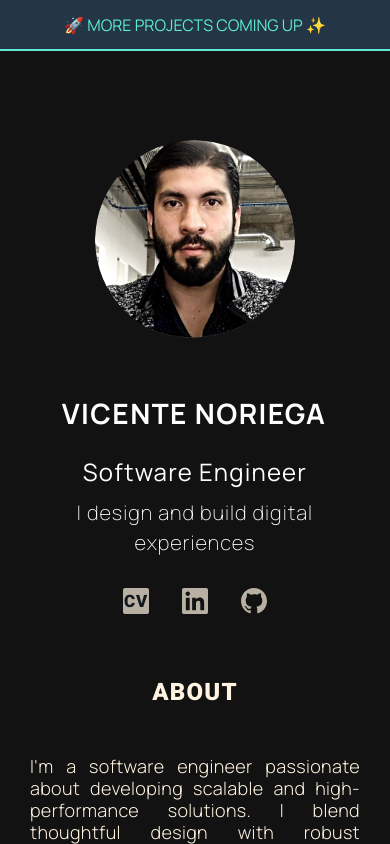
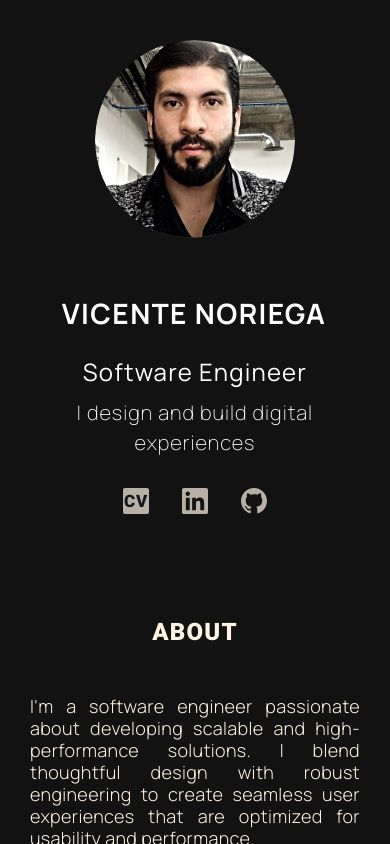
Before and after one commit to vnoriegamoreno/vnoriega-dev, a Vue app: page / in a window 390 px wide. Shown: the top 844 px of the page. Built offline with nearby package versions, Linux system fonts and the light colour scheme; no server answers.

Commit message:
Layout - Main layout refactor that  fix the unexpected behavior on Header and Content Wrapper components.

```diff
--- a/src/App.vue
+++ b/src/App.vue
@@ -9,7 +9,7 @@
 
 <template>
   <div>
-    <Announcements :announcements="['🚀 More Projects Coming Up ✨']" />
+    <!-- <Announcements :announcements="['🚀 More Projects Coming Up ✨']" /> -->
     <main id="main-content" role="main">
       <header class="site-header" role="banner">
         <CoverLetter />
--- a/src/styles/_app.scss
+++ b/src/styles/_app.scss
@@ -3,12 +3,19 @@
 
 #main-content {
   display: flex;
+  gap: clamp(40px, calc(40px + (123 - 40) * ((100vw - 768px) / (1280 - 768))), 123px);
+  height: 100vh;
   max-width: 1280px;
-  width: 100%;
+  overflow-y: auto;
+  padding: 0 60px;
+  width: calc(100% - 120px);
 
   .site-header {
+    flex-direction: column;
     flex: 0 0 327px;
-    margin-right: clamp(40px, calc(40px + (123 - 40) * ((100vw - 768px) / (1280 - 768))), 123px);
+    height: 100vh;
+    position: sticky;
+    top: 0;
     @include flex-center;
   }
 
@@ -20,9 +27,11 @@
 
 @media (max-width: $breakpoint-tablet) {
   #main-content {
+    padding: 0 30px;
+    width: calc(100% - 60px);
+
     .site-header {
       flex: 0 0 240px;
-      margin-right: 20px;
     }
   }
 }
@@ -30,20 +39,22 @@
 @media (max-width: $breakpoint-mobile) {
   #main-content {
     flex-direction: column;
+    overflow-y: inherit;
     position: relative;
-    top: 30px;
 
     .site-header {
+      flex-direction: row;
       flex: 1;
       margin-right: 0;
+      position: inherit;
     }
 
     .content-wrapper {
       flex: 2;
       margin-left: 0;
+      overflow-y: inherit;
       padding: 0;
       width: 100%;
-      overflow-y: inherit;
     }
   }
 }
--- a/src/styles/_base.scss
+++ b/src/styles/_base.scss
@@ -14,20 +14,6 @@
 }
 
 body {
-  margin: 90px 60px;
-  width: calc(100% - 120px);
+  margin: 0px;
   @include flex-center;
 }
-
-@media (max-width: $breakpoint-tablet) {
-  body {
-    margin: 90px 30px;
-    width: calc(100% - 60px);
-  }
-}
-
-@media (max-width: $breakpoint-mobile) {
-  body {
-    margin: 70px 30px;
-  }
-}
--- a/src/styles/components/_cover-letter.scss
+++ b/src/styles/components/_cover-letter.scss
@@ -2,8 +2,8 @@
 @use './shared/icons/cv-icon' as *;
 
 .avatar {
+  margin-top: 20px;
   text-align: center;
-  margin-top: 20px;
 
   img {
     border-radius: 50%;
@@ -17,9 +17,6 @@
   display: flex;
   flex-direction: column;
   justify-content: center;
-  height: calc(100vh - 180px);
-  position: sticky;
-  top: 0;
 }
 
 .cover-letter {
@@ -57,8 +54,8 @@
 
   .avatar {
     img {
+      height: 200px;
       width: 200px;
-      height: 200px;
     }
   }
 }
@@ -69,12 +66,12 @@
   }
 }
 
-// TODO: Still need to check the properties of above media queries, looks like flex is not adjusting properly in landscane mobile screens; for now it is working fine.
+// TODO: Fix flex layout for landscape mobile screens
 @media (max-height: 620px) {
   .avatar {
     img {
+      height: 150px;
       width: 150px;
-      height: 150px;
     }
   }
   .cover-letter {
```
